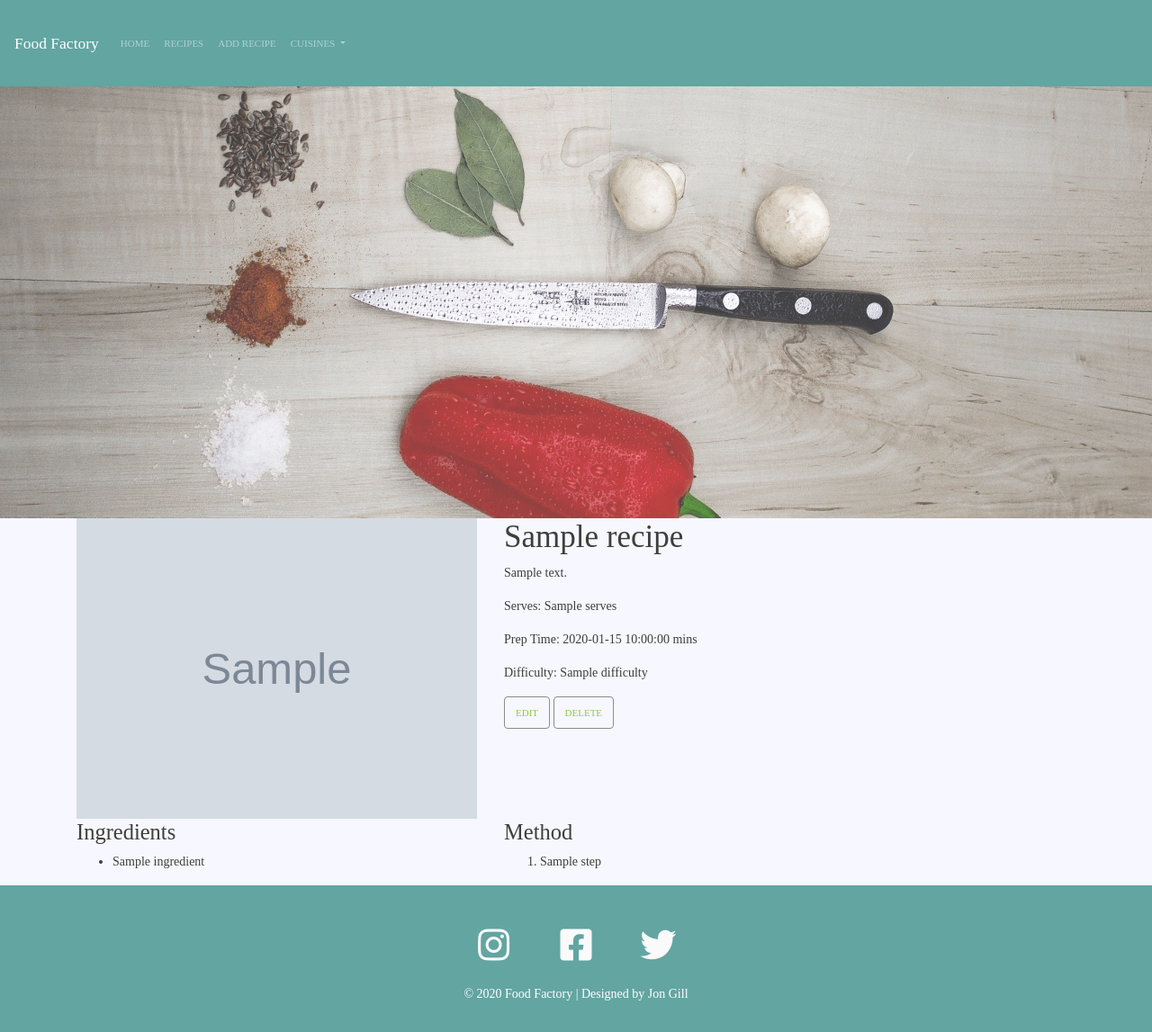
After one commit to jpg6453/food-factory, a Flask app: template templates/recipe_detail.html in a window 1280 px wide. The commit adds this page. Shown: the whole page at 90% size. Run offline with Flask 2, Linux system fonts and the light colour scheme; the template is opened without the code that fills it: most values are stand-ins (such as "Sample title", 1, 10 or a date in 2020); grey boxes marked "Sample" are stand-in pictures; some libraries are stand-ins or nearby versions; some web fonts are replaced.

Commit message:
add recipe_detail.html

```diff
--- a/static/css/style.css
+++ b/static/css/style.css
@@ -67,6 +67,13 @@ a.nav-link {
 .recipe-card-img {
     height: 250px;
 }
+
+/*-------------------------------------------------------------------------recipe details*/
+
+.recipe-detail-img {
+    width:100%;
+}
+
 /*-------------------------------------------------------------------------footer*/
 
 .footer-dark {
--- /dev/null
+++ b/templates/recipe_detail.html
@@ -0,0 +1,40 @@
+{% extends 'base.html'%}
+
+{% block content %}
+        <div class="row">
+            <div class="col-md-5">
+                <img src="{{recipe.img_url}}" alt="" style="width:100%">
+            </div>
+            <div class="col-md-7">
+                <h1>{{recipe.recipe_name}}</h1>
+                <p>{{recipe.description}}</p>
+                <p>Serves:  {{recipe.serves}}</p>
+                <p>Prep Time: {{recipe.prep_time}} mins</p>
+                <p>Difficulty: {{recipe.difficulty}}</p>
+                <button type="button" class="btn btn-outline-secondary">
+                     <a href="#">EDIT</a>
+                </button>
+                <button type="button" class="btn btn-outline-secondary">
+                     <a href="#">DELETE</a>
+                </button>
+            </div>
+        </div>
+        <div class="row">
+            <div class="col-md-5">
+                <h3>Ingredients</h3>
+                <ul>
+                    {% for ingredient in recipe.ingredients %}
+                    <li>{{ingredient}}</li>
+                    {% endfor %}
+                </ul>
+            </div>
+            <div class="col-md-7">
+                <h3>Method</h3>
+                <ol>
+                    {% for step in recipe.method %}
+                    <li>{{step}}</li>
+                    {% endfor %}
+                </ol>
+            </div>
+        </div>
+    {% endblock %}
```
